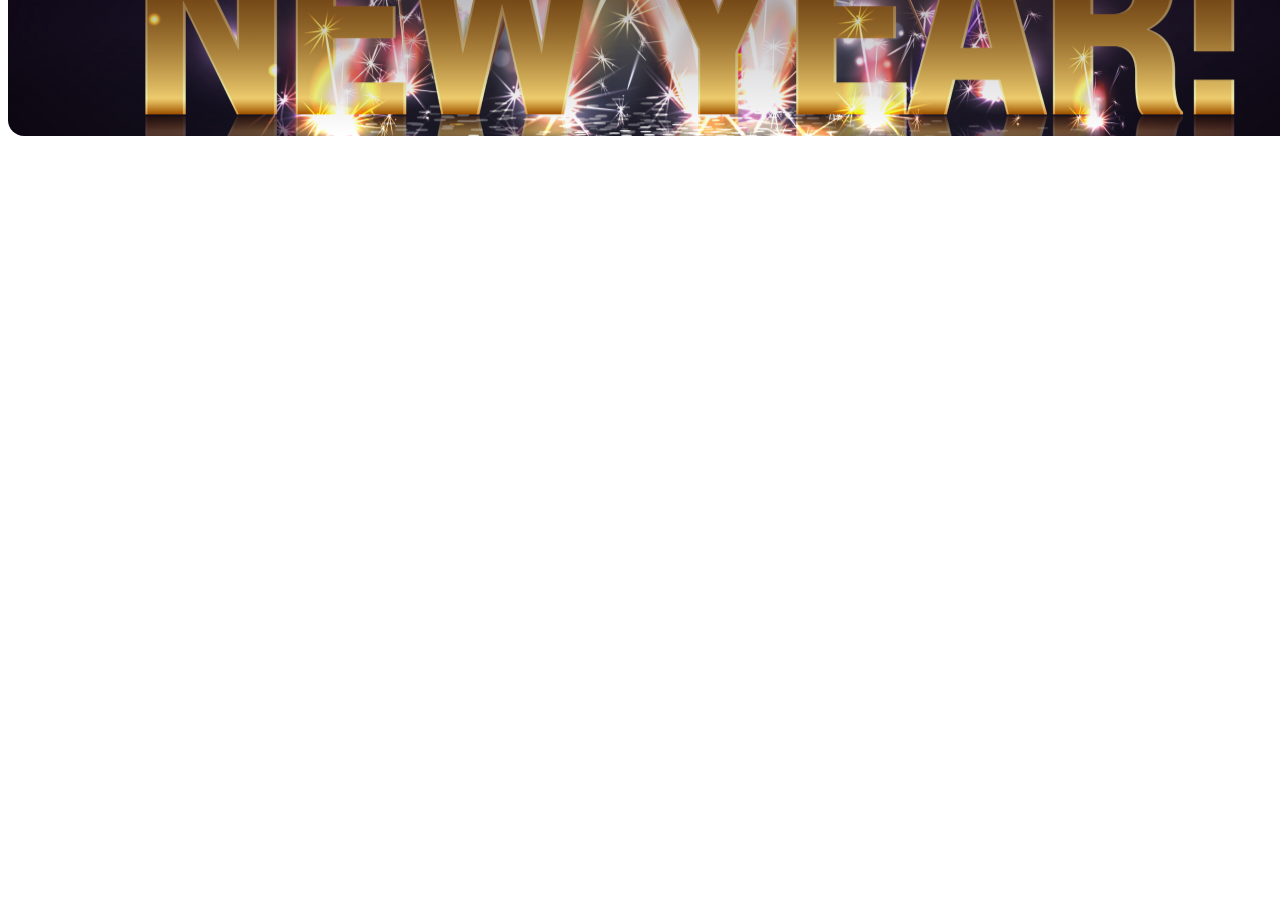
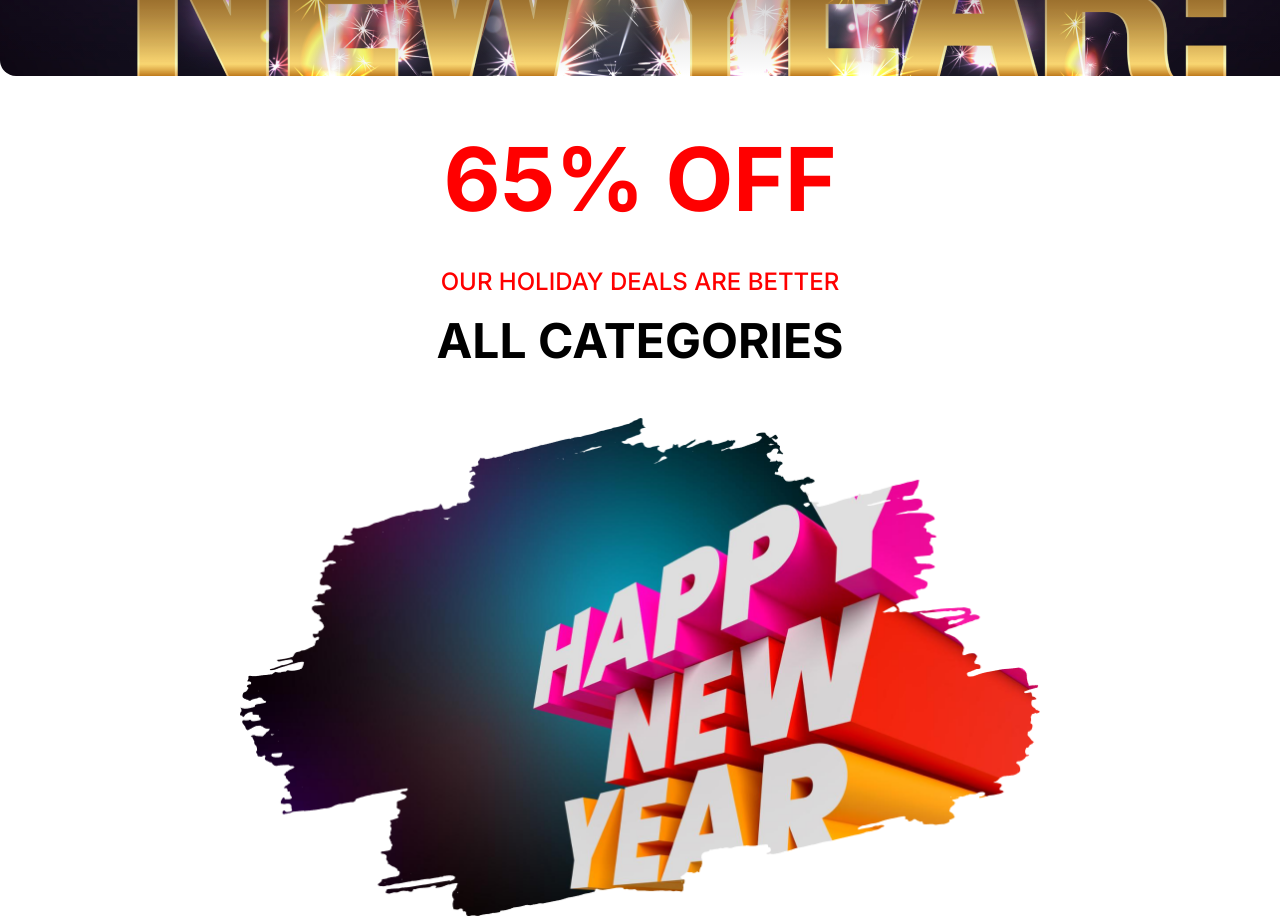
Before and after one commit to devtawfiq/Milestone-one-first-assignment, a plain HTML site: page index.html in a window 1280 px wide. Shown: the part 440-1360 px from the top of the page. Before the commit the page ends 800 px from the top, so only its background shows below. Drawn offline with Linux system fonts and the light colour scheme.

Commit message:
addad offer section

```diff
--- a/index.html
+++ b/index.html
@@ -18,7 +18,14 @@
             </div>
         </div>
     </header>
-    <main></main>
+    <main>
+        <section class="offer-style-section text-center">
+            <h1>65% OFF</h1>
+            <h4>OUR HOLIDAY DEALS ARE BETTER</h4>
+            <h2>ALL CATEGORIES</h2>
+            <img src="img/New Year Photo.png" alt="">
+        </section>
+    </main>
     <footer></footer>
 </body>
 </html>
--- a/style.css
+++ b/style.css
@@ -1,6 +1,9 @@
 *{
     padding: 0;
-    left: 0;
+    margin: 0;
+}
+img{
+    max-width: 100%;
 }
 .container{
     width: 1320px;
@@ -64,5 +67,28 @@ header{
 }
 .banner-content h1 {
 	font-size: 72px;
-	margin-top: -5px;
+	margin: 22px;
 }
+/* Offer style */
+.offer-style-section{
+    width: 800px;
+    margin: auto;
+}
+.offer-style-section h1 {
+	font-family: "Inter", sans-serif;
+	font-size: 88px;
+	color: #FF0000;
+	margin: 0 0;
+}
+.offer-style-section h4 {
+	font-size: 24px;
+	color: #FF0000;
+	font-weight: 500;
+	margin: 35px 0 15px 0;
+}
+.offer-style-section h2 {
+	font-size: 48px;
+}
+.offer-style-section img {
+	margin-top: 48px;
+}
```
